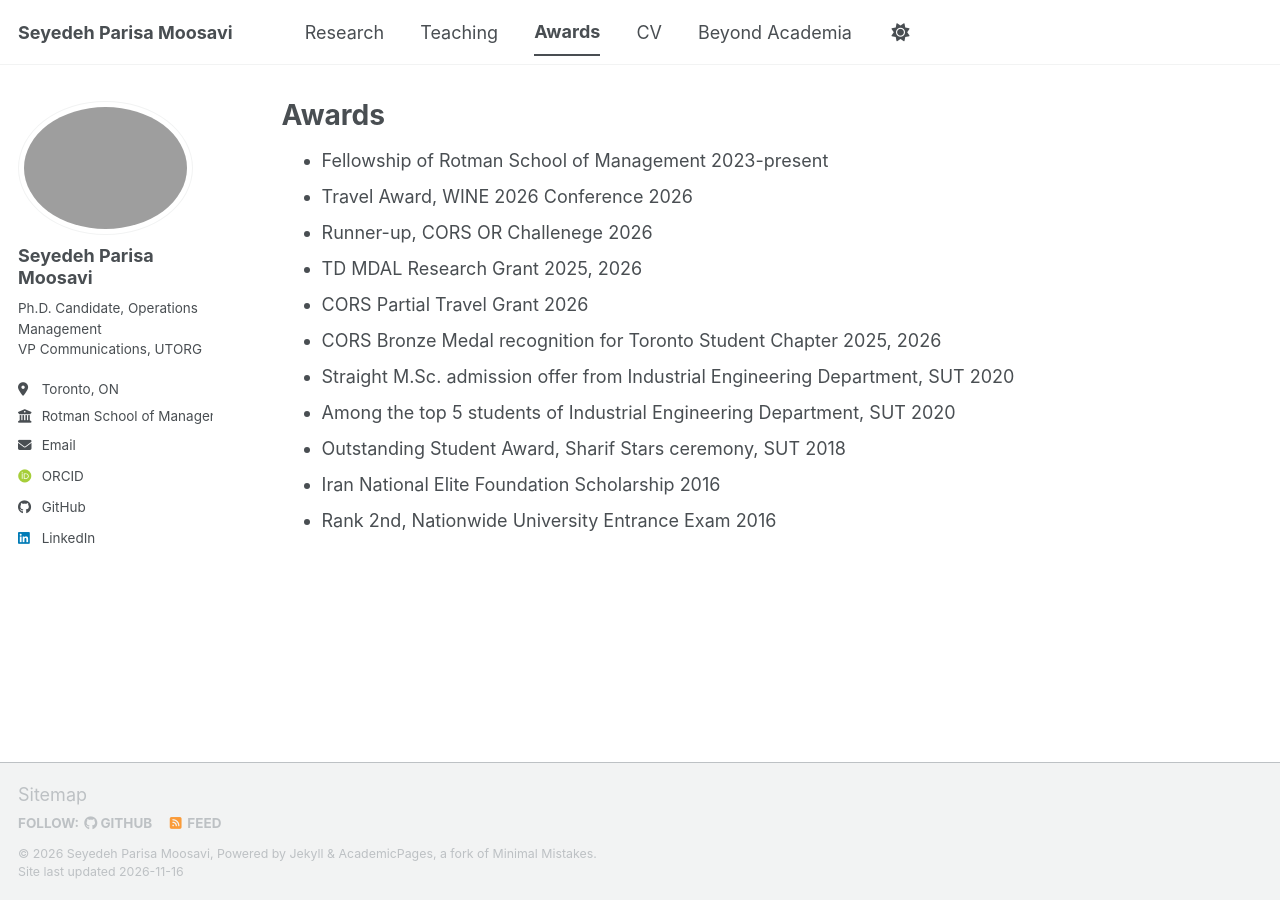
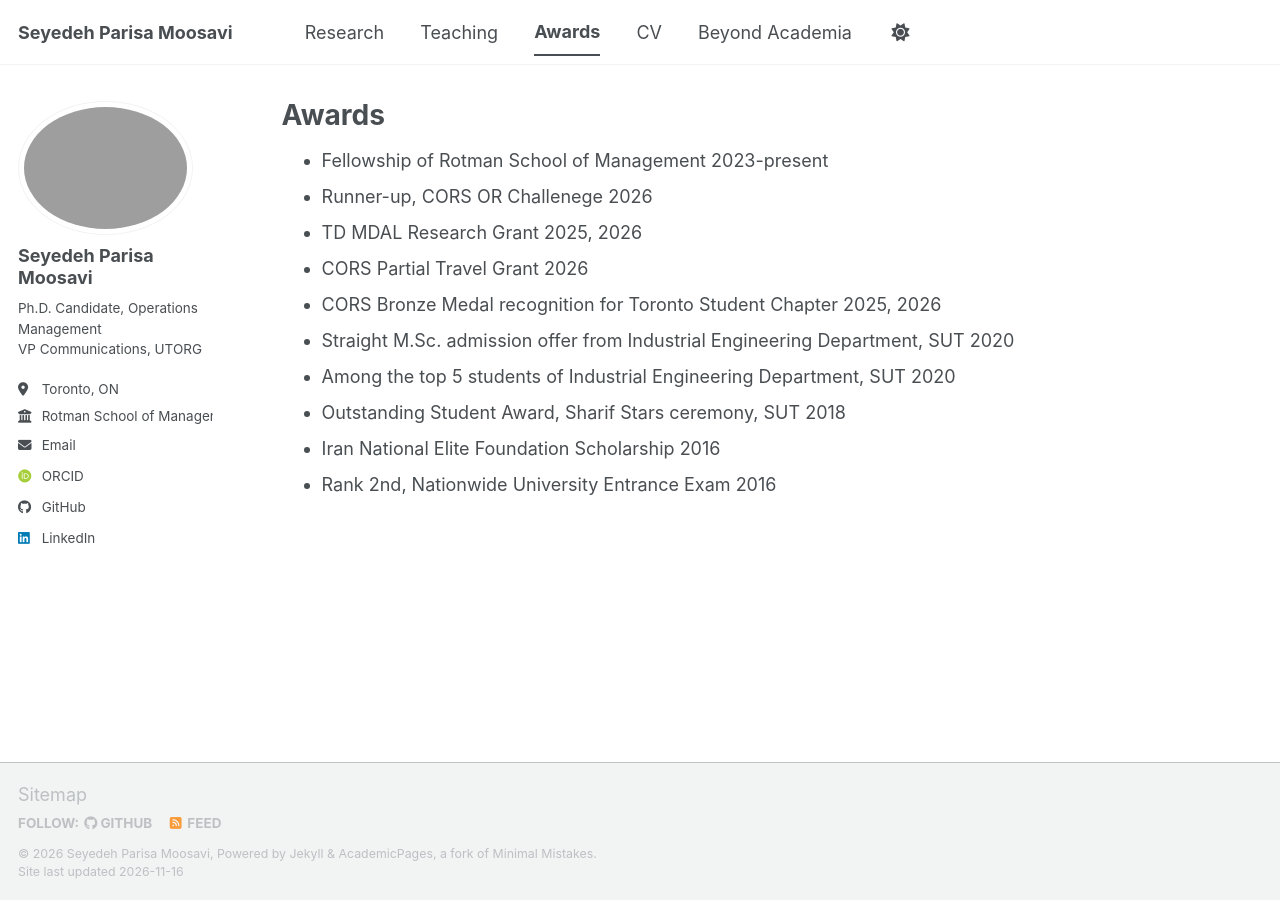
Before and after one commit to parisamsv/parisamsv.github.io, a Jekyll site: the page built from _pages/portfolio.html, in a window 1280 px wide. Built offline with Jekyll 4.4.1, drawn with Linux system fonts in a browser that asks for light colours; some web fonts are replaced; a script bundle is joined from its source files by our own code; library files that are not in the unit come from our copies.

Commit message:
Remove Travel Award from portfolio
Removed Travel Award entry from portfolio.

```diff
--- a/_pages/portfolio.html
+++ b/_pages/portfolio.html
@@ -8,10 +8,6 @@ author_profile: true
   <li>
     <span class="item-text">Fellowship of Rotman School of Management</span>
     <span class="item-date">2023-present</span>
-  </li>
-  <li>
-    <span class="item-text">Travel Award, WINE 2026 Conference</span>
-    <span class="item-date">2026</span>
   </li>
   <li>
     <span class="item-text">Runner-up, CORS OR Challenege</span>
```
